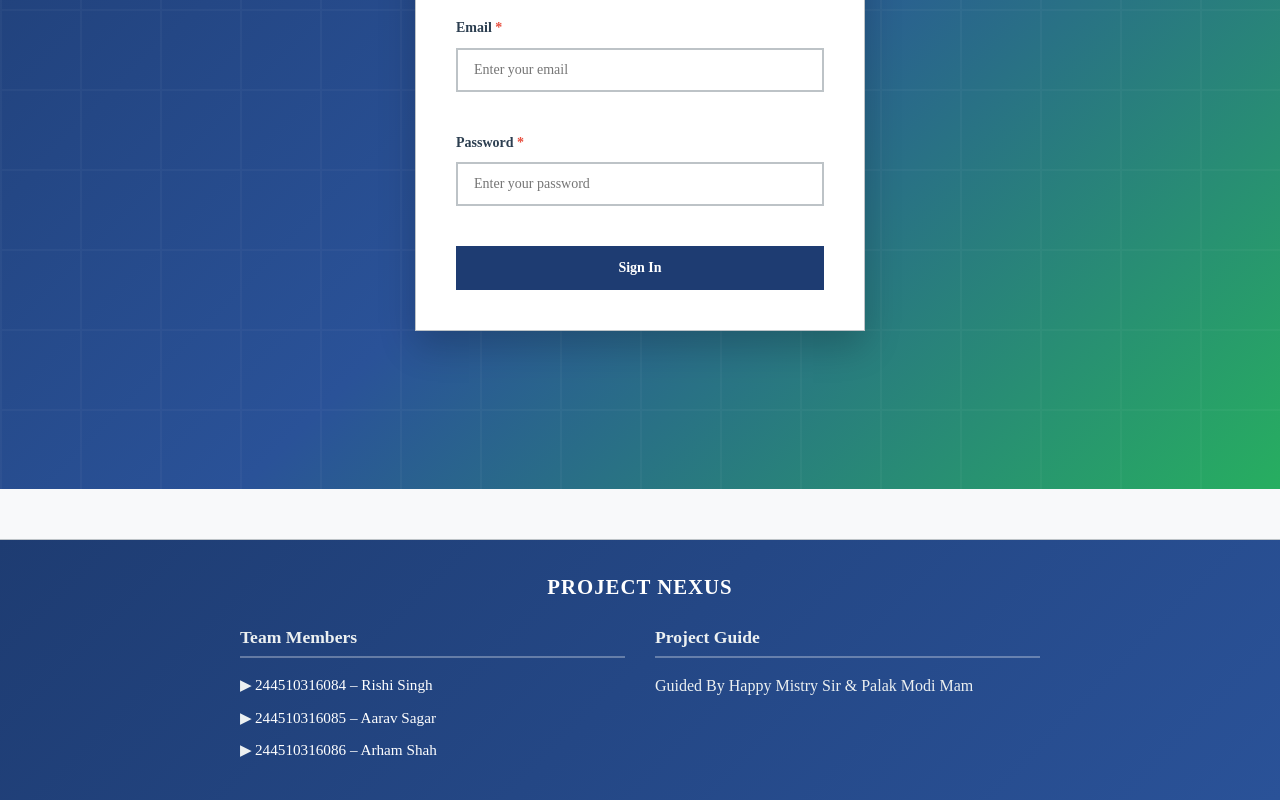
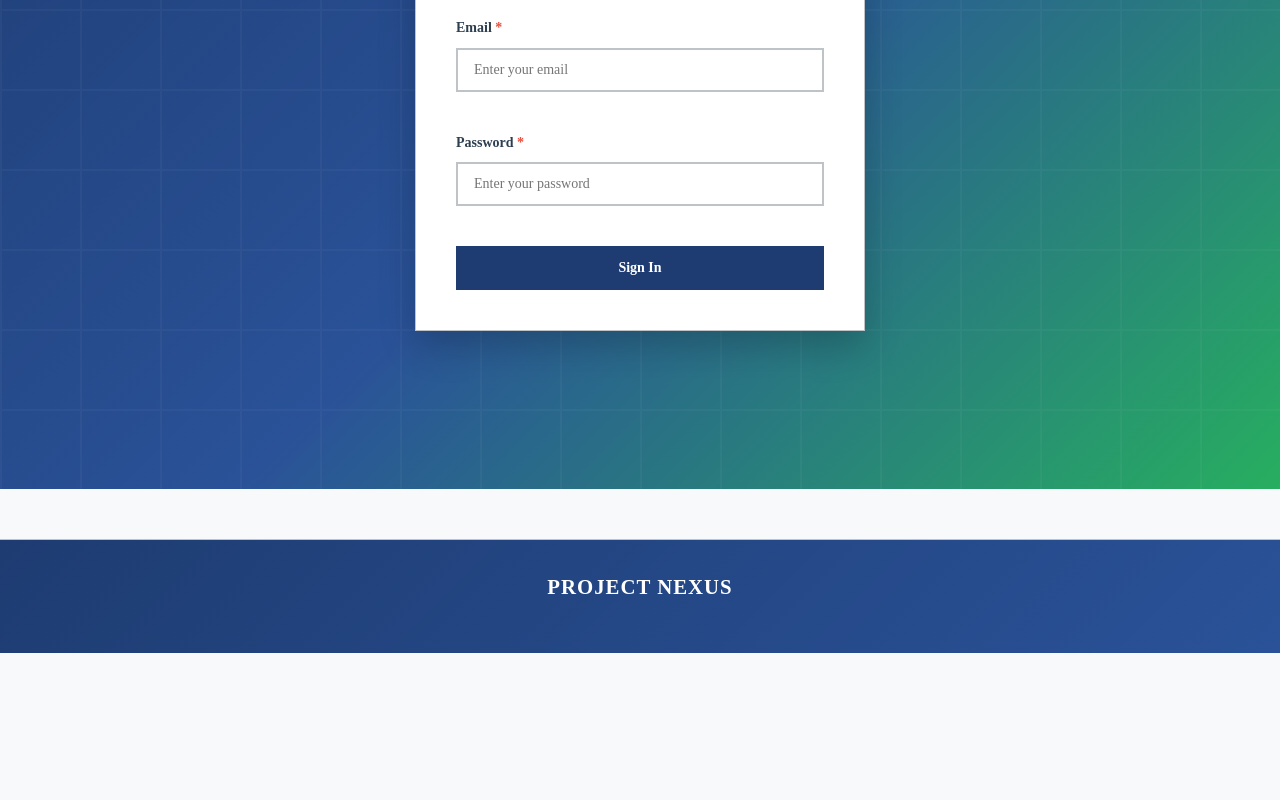
Before and after one commit to aaravsagar/college-mid-results-page, a React (Create React App) app: page / in a window 1280 px wide. Shown: the part 380-1180 px from the top of the page. After the commit the page ends 1033 px from the top, so only its background shows below. Built offline with nearby package versions, Linux system fonts and the light colour scheme.

Commit message:
Update Footer.jsx

```diff
--- a/src/components/Footer.jsx
+++ b/src/components/Footer.jsx
@@ -3,22 +3,6 @@ function Footer() {
     <footer className="portal-footer">
       <div className="container">
         <div className="project-footer">PROJECT NEXUS</div>
-
-        <div className="team-section">
-          <div className="team-members">
-            <h4>Team Members</h4>
-            <ul>
-              <li>244510316084 – Rishi Singh</li>
-              <li>244510316085 – Aarav Sagar</li>
-              <li>244510316086 – Arham Shah</li>
-            </ul>
-          </div>
-
-          <div className="guide-section">
-            <h4>Project Guide</h4>
-            <p>Guided By Happy Mistry Sir & Palak Modi Mam</p>
-          </div>
-        </div>
       </div>
     </footer>
   );
```
